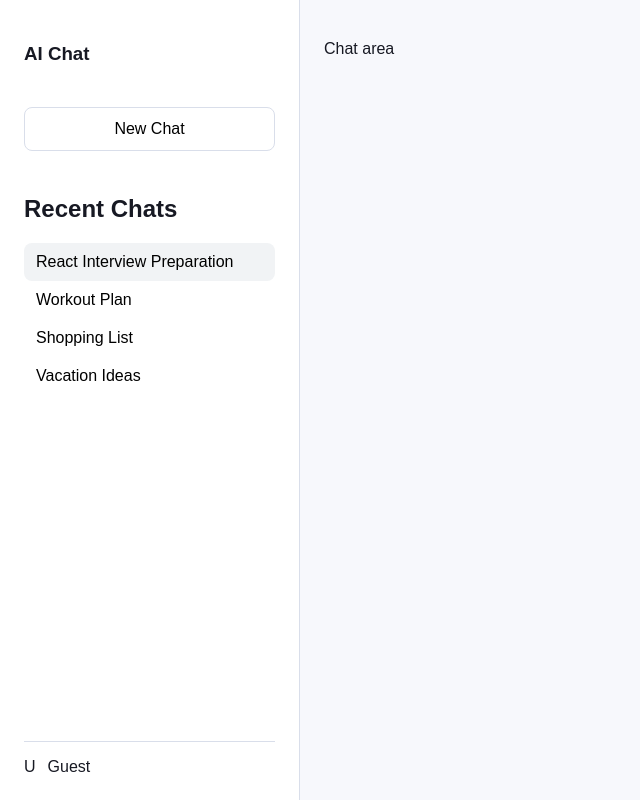
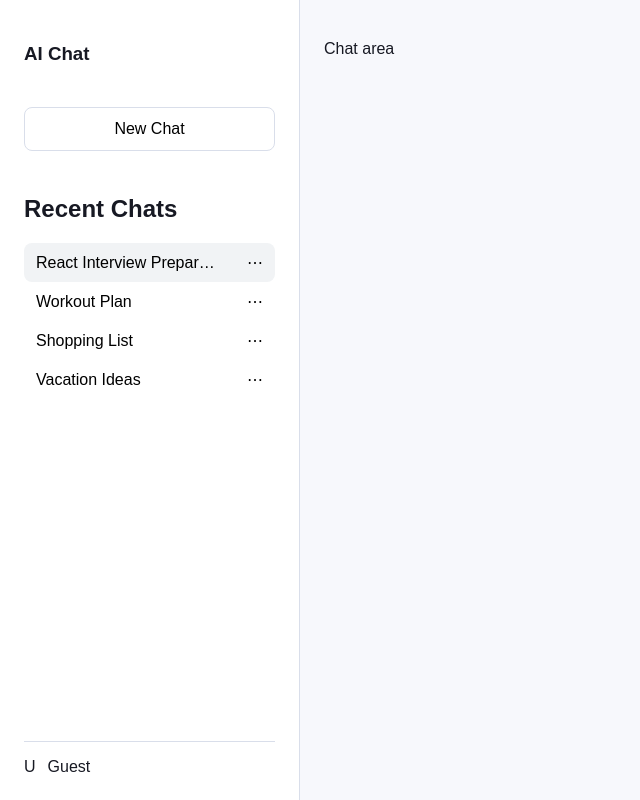
Before and after one commit to MPetrov99/fivetran-ai-chat, a React (Vite) app: page / in a window 1280 px wide. Shown: the whole page, without its empty margins (0-640 px from the left). Built offline with nearby package versions, Linux system fonts and the light colour scheme.

Commit message:
feat: add chat options menu

```diff
--- a/src/components/ChatItem/ChatItem.scss
+++ b/src/components/ChatItem/ChatItem.scss
@@ -1,16 +1,51 @@
 .chat-item {
+  display: flex;
+  align-items: center;
   width: 100%;
-  padding: 10px 12px;
-  border: none;
   border-radius: 8px;
-  background-color: transparent;
-  text-align: left;
-  cursor: pointer;
   transition: background-color 0.2s ease;
+  position: relative;
+
+  &__menu {
+    position: absolute;
+    top: 100%;
+    right: 0;
+    z-index: 10;
+    display: flex;
+    flex-direction: column;
+    min-width: 140px;
+    padding: 4px;
+    border: 1px solid var(--color-border);
+    border-radius: 8px;
+    background-color: var(--color-surface);
+  }
+
+  &__menu-item {
+    padding: 8px 12px;
+    border: none;
+    border-radius: 6px;
+    background-color: transparent;
+    text-align: left;
+    cursor: pointer;
+
+    &:hover {
+      background-color: var(--color-surface-hover);
+    }
+  }
 
   &:hover,
   &--active {
     background-color: var(--color-surface-hover);
+  }
+
+  &__select-button {
+    flex: 1;
+    min-width: 0;
+    padding: 10px 12px;
+    border: none;
+    background-color: transparent;
+    text-align: left;
+    cursor: pointer;
   }
 
   &__title {
@@ -19,4 +54,12 @@
     text-overflow: ellipsis;
     white-space: nowrap;
   }
+
+  &__options-button {
+    flex-shrink: 0;
+    padding: 10px 12px;
+    border: none;
+    background-color: transparent;
+    cursor: pointer;
+  }
 }
--- a/src/components/ChatItem/ChatItem.tsx
+++ b/src/components/ChatItem/ChatItem.tsx
@@ -2,34 +2,98 @@
 // Component: ChatItem
 //
 // Responsibility:
-// Represents a single conversation entry inside the sidebar.
+// Represents a single conversation entry and its options menu.
 //
 // Receives:
 // - chat: the conversation data displayed by this item
+// - isMenuOpen: whether this item's options menu is visible
 // - onChatClick: notifies Sidebar which chat was selected
+// - onMenuToggle: asks Sidebar to open or close this item's menu
+// - onMenuClose: asks Sidebar to close the currently open menu
 //
 // Used by:
 // - Sidebar
 // -----------------------------------------------------------------------------
 
+import { useEffect, useRef } from 'react'
 import './ChatItem.scss'
 import type { Chat } from '../../types/Chat'
 
-// Props define the data this component expects from its parent
 type ChatItemProps = {
   chat: Chat
+  isMenuOpen: boolean
   onChatClick: (id: number) => void
+  onMenuToggle: (id: number) => void
+  onMenuClose: () => void
 }
 
-function ChatItem({ chat, onChatClick }: ChatItemProps) {
+function ChatItem({
+  chat,
+  isMenuOpen,
+  onChatClick,
+  onMenuToggle,
+  onMenuClose
+}: ChatItemProps) {
+  const chatItemRef = useRef<HTMLDivElement>(null)
+
+  useEffect(() => {
+    if (!isMenuOpen) {
+      return
+    }
+
+    function handleDocumentClick(event: MouseEvent) {
+      const clickedElement = event.target as Node
+
+      if (
+        chatItemRef.current &&
+        !chatItemRef.current.contains(clickedElement)
+      ) {
+        onMenuClose()
+      }
+    }
+
+    document.addEventListener('click', handleDocumentClick)
+
+    return () => {
+      document.removeEventListener('click', handleDocumentClick)
+    }
+  }, [isMenuOpen, onMenuClose])
+
   return (
-    <button
+    <div
+      ref={chatItemRef}
       className={`chat-item${chat.isActive ? ' chat-item--active' : ''}`}
-      type="button"
-      onClick={() => onChatClick(chat.id)}
     >
-      <span className="chat-item__title">{chat.title}</span>
-    </button>
+      <button
+        className="chat-item__select-button"
+        type="button"
+        onClick={() => onChatClick(chat.id)}
+      >
+        <span className="chat-item__title">{chat.title}</span>
+      </button>
+
+      <button
+        className="chat-item__options-button"
+        type="button"
+        aria-label={`Open options for ${chat.title}`}
+        aria-expanded={isMenuOpen}
+        onClick={() => onMenuToggle(chat.id)}
+      >
+        ⋯
+      </button>
+
+      {isMenuOpen && (
+        <div className="chat-item__menu">
+          <button className="chat-item__menu-item" type="button">
+            Rename Chat
+          </button>
+
+          <button className="chat-item__menu-item" type="button">
+            Delete Chat
+          </button>
+        </div>
+      )}
+    </div>
   )
 }
 
--- a/src/components/Sidebar/Sidebar.scss
+++ b/src/components/Sidebar/Sidebar.scss
@@ -2,6 +2,8 @@
   display: flex;
   flex-direction: column;
   height: 100%;
+  min-height: 0;
+  overflow: hidden;
 
   &__new-chat-button {
     width: 100%;
@@ -14,7 +16,16 @@
   }
 
   &__navigation {
+    display: flex;
     flex: 1;
+    flex-direction: column;
+    min-height: 0;
+  }
+
+  &__chat-list {
+    flex: 1;
+    min-height: 0;
+    overflow-y: auto;
   }
 
   &__footer {
--- a/src/components/Sidebar/Sidebar.tsx
+++ b/src/components/Sidebar/Sidebar.tsx
@@ -19,6 +19,17 @@ import { initialChats } from '../../data/chats'
 
 function Sidebar() {
   const [chats, setChats] = useState(initialChats)
+  const [openMenuChatId, setOpenMenuChatId] = useState<number | null>(null)
+
+  function handleMenuClose() {
+    setOpenMenuChatId(null)
+  }
+
+  function handleMenuToggle(chatId: number) {
+    setOpenMenuChatId((currentOpenMenuChatId) =>
+      currentOpenMenuChatId === chatId ? null : chatId
+    )
+  }
 
   function handleChatClick(clickedChatId: number) {
     const updatedChats = chats.map((chat) => ({
@@ -27,6 +38,7 @@ function Sidebar() {
     }))
 
     setChats(updatedChats)
+    setOpenMenuChatId(null)
   }
 
   function handleNewChat() {
@@ -61,9 +73,18 @@ function Sidebar() {
       <nav className="sidebar__navigation" aria-label="Previous chats">
         <h2 className="sidebar__section-title">Recent Chats</h2>
 
-        {chats.map((chat) => (
-          <ChatItem key={chat.id} chat={chat} onChatClick={handleChatClick} />
-        ))}
+        <div className="sidebar__chat-list">
+          {chats.map((chat) => (
+            <ChatItem
+              key={chat.id}
+              chat={chat}
+              isMenuOpen={openMenuChatId === chat.id}
+              onChatClick={handleChatClick}
+              onMenuToggle={handleMenuToggle}
+              onMenuClose={handleMenuClose}
+            />
+          ))}
+        </div>
       </nav>
 
       <footer className="sidebar__footer">
```
